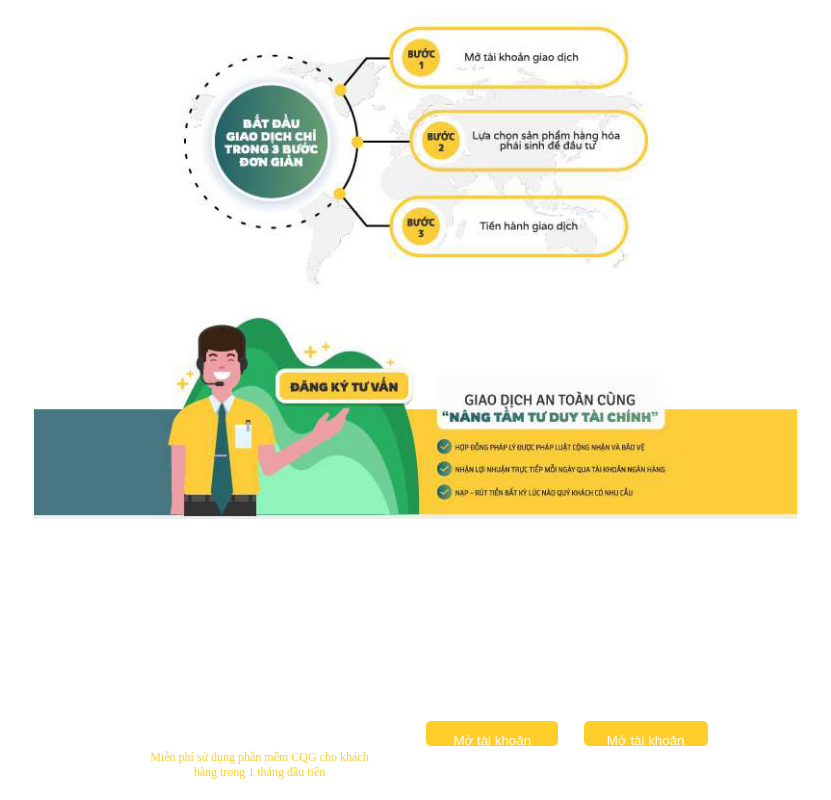
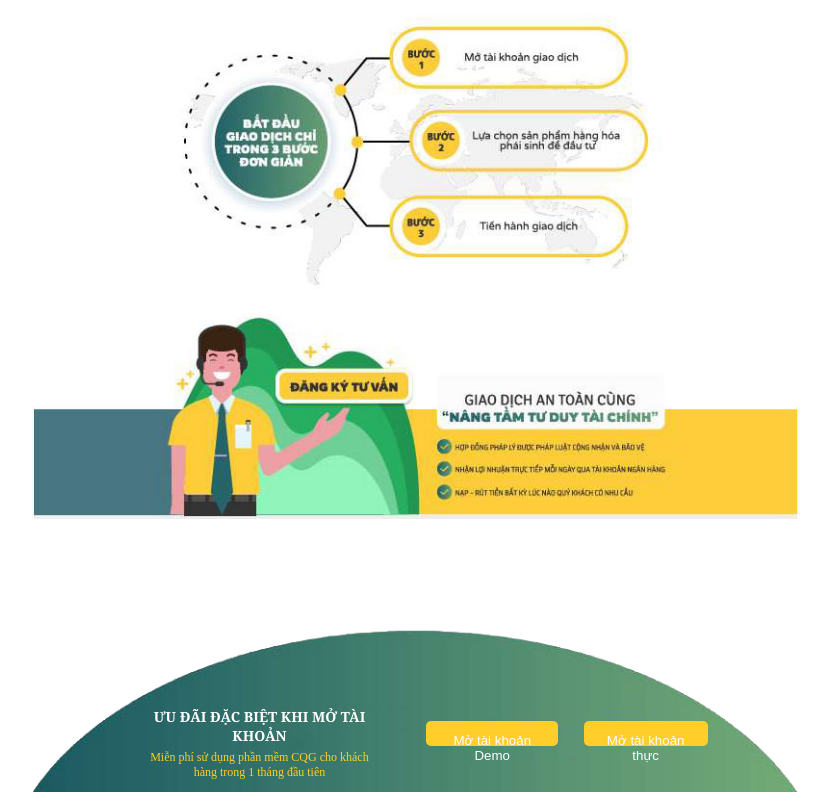
Before and after one commit to rogerlinh/hanghoatoancau, a plain HTML site: page index.html in a window 1280 px wide. Shown: the part 2858-3658 px from the top of the page, without its empty margins (224-1055 px from the left). Drawn offline with Linux system fonts and the light colour scheme; files whose address does not match are found by name; a web font is replaced by a local one.

Commit message:
Update style.css

```diff
--- a/style.css
+++ b/style.css
@@ -198,7 +198,7 @@ i {
   width: 100%;
 }
 footer {
-  background-image: url(./img/4.png);
+  background-image: url(./4.png);
   display: flex;
   height: 25vh;
   background-repeat: no-repeat;
```
